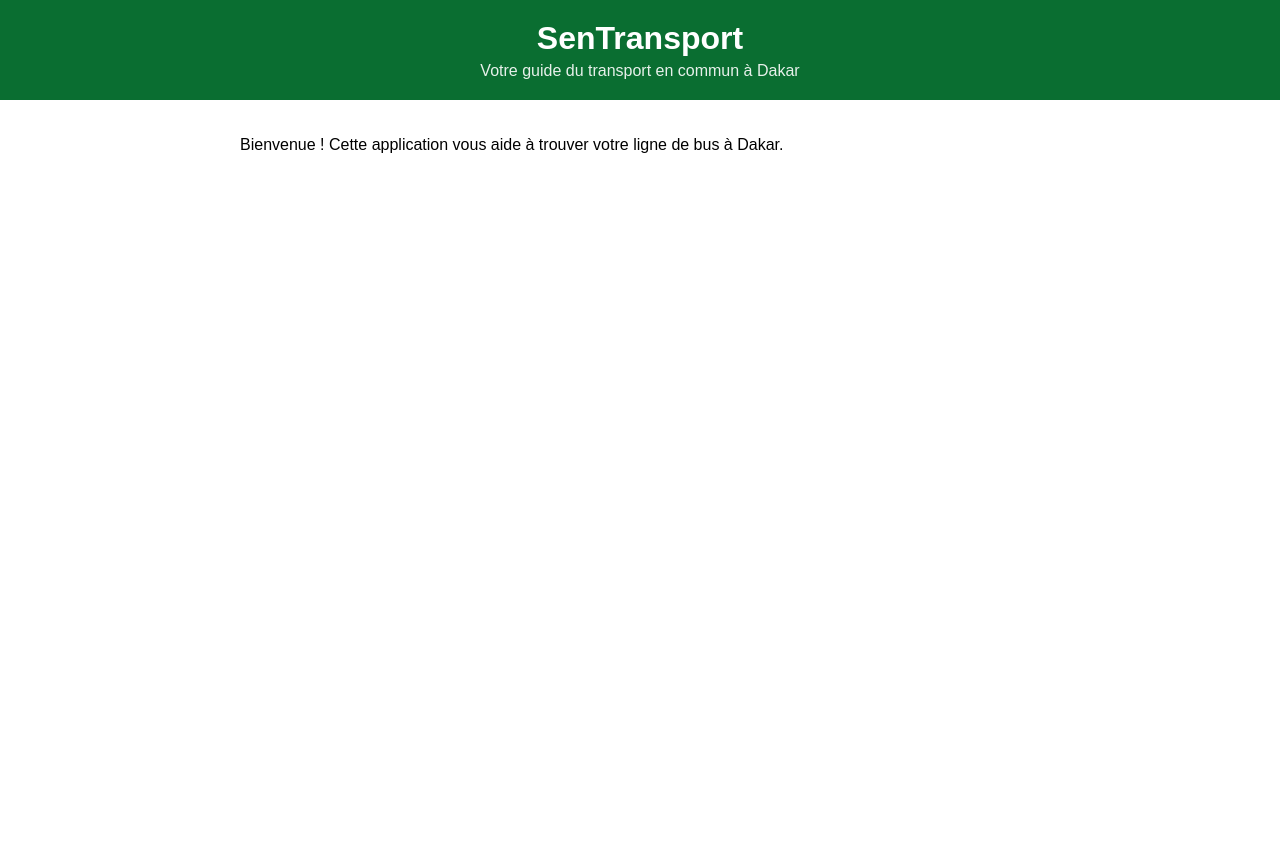
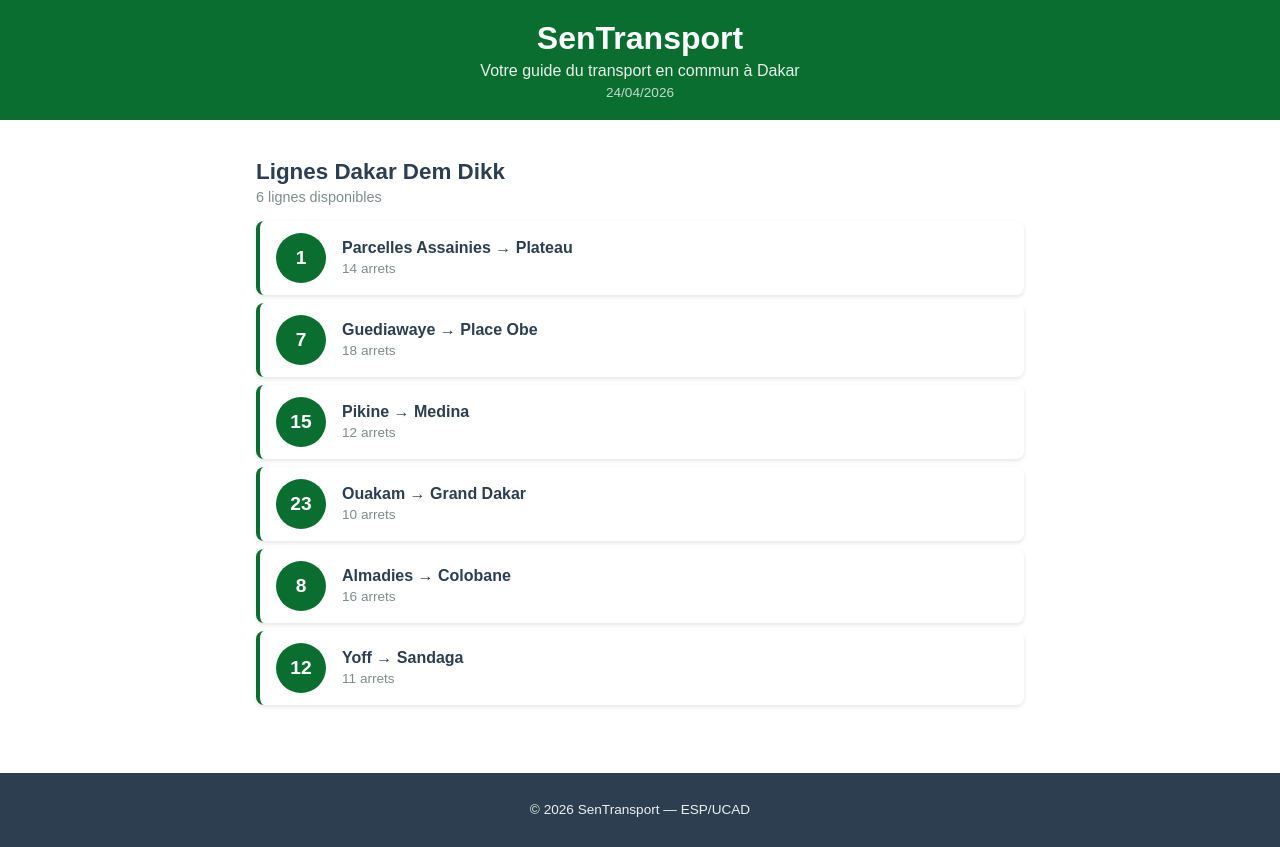
Before and after one commit to Mahamat-Khalifa/sentransport, a React (Create React App) app: page / in a window 1280 px wide. Before the commit the page ends 800 px from the top, so only its background shows below. Built offline with nearby package versions, Linux system fonts and the light colour scheme.

Commit message:
Lab 2 : composants statiques LigneBus et ListeLignes

```diff
--- a/src/App.css
+++ b/src/App.css
@@ -8,3 +8,11 @@
   max-width: 800px;
   margin: 0 auto;
 }
+
+/* Ajouter à la fin de App.css */
+.stats-container {
+  display: flex;
+  flex-wrap: wrap;
+  justify-content: center;
+  margin-top: 20px;
+}
--- a/src/App.js
+++ b/src/App.js
@@ -1,18 +1,33 @@
 import './App.css';
 import Header from './Header';
+import ListeLignes from './ListeLignes';
+import Footer from './Footer';
 
 function App() {
+
+  const lignes = [
+    { id: 1, numero: "1", depart: "Parcelles Assainies", arrivee: "Plateau", arrets: 14 },
+    { id: 2, numero: "7", depart: "Guediawaye", arrivee: "Place Obe", arrets: 18 },
+    { id: 3, numero: "15", depart: "Pikine", arrivee: "Medina", arrets: 12 },
+    { id: 4, numero: "23", depart: "Ouakam", arrivee: "Grand Dakar", arrets: 10 },
+    { id: 5, numero: "8", depart: "Almadies", arrivee: "Colobane", arrets: 16 },
+    { id: 6, numero: "12", depart: "Yoff", arrivee: "Sandaga", arrets: 11 },
+  ];
+
   return (
     <div className="App">
+
       <Header />
+
       <main className="contenu">
-        <p>
-          Bienvenue ! Cette application vous aide à trouver
-          votre ligne de bus à Dakar.
-        </p>
+        <ListeLignes lignes={lignes} />
       </main>
+
+      <Footer />
+
     </div>
   );
+
 }
 
 export default App;
--- /dev/null
+++ b/src/Footer.css
@@ -0,0 +1,8 @@
+.footer {
+  background-color: #2c3e50;
+  color: #ecf0f1;
+  text-align: center;
+  padding: 16px;
+  margin-top: 40px;
+  font-size: 0.85rem;
+}
--- /dev/null
+++ b/src/Footer.js
@@ -0,0 +1,13 @@
+import './Footer.css';
+
+function Footer() {
+
+  return (
+    <footer className="footer">
+      <p>&copy; 2026 SenTransport &mdash; ESP/UCAD</p>
+    </footer>
+  );
+
+}
+
+export default Footer;
--- a/src/Header.css
+++ b/src/Header.css
@@ -15,3 +15,10 @@
   font-size: 1rem;
   opacity: 0.9;
 }
+
+
+.header-date {
+  margin: 5px 0 0 0;
+  font-size: 0.85rem;
+  opacity: 0.75;
+}
--- a/src/Header.js
+++ b/src/Header.js
@@ -1,12 +1,14 @@
 import './Header.css';
 
 function Header() {
+   const dateAujourdhui = new Date().toLocaleDateString('fr-FR');
   return (
     <header className="header">
       <h1 className="header-titre">SenTransport</h1>
       <p className="header-soustitre">
         Votre guide du transport en commun à Dakar
       </p>
+      <p className="header-date">{dateAujourdhui}</p>
     </header>
   );
 }
--- /dev/null
+++ b/src/LigneBus.css
@@ -0,0 +1,49 @@
+.ligne-bus {
+  display: flex;
+  align-items: center;
+  padding: 12px 16px;
+  margin: 8px 0;
+  background-color: #ffffff;
+  border-radius: 8px;
+  border-left: 4px solid #0a6e31;
+  box-shadow: 0 2px 4px rgba(0, 0, 0, 0.1);
+  cursor: pointer;
+  transition: transform 0.2s, box-shadow 0.2s;
+}
+
+.ligne-bus:hover {
+  transform: translateX(4px);
+  box-shadow: 0 4px 8px rgba(0, 0, 0, 0.15);
+}
+
+.ligne-numero {
+  background-color: #0a6e31;
+  color: white;
+  font-weight: bold;
+  font-size: 1.2rem;
+  width: 50px;
+  height: 50px;
+  border-radius: 50%;
+  display: flex;
+  align-items: center;
+  justify-content: center;
+  margin-right: 16px;
+  flex-shrink: 0;
+}
+
+.ligne-info {
+  display: flex;
+  flex-direction: column;
+}
+
+.ligne-trajet {
+  font-size: 1rem;
+  font-weight: 600;
+  color: #2c3e50;
+}
+
+.ligne-arrets {
+  font-size: 0.85rem;
+  color: #7f8c8d;
+  margin-top: 4px;
+}
--- /dev/null
+++ b/src/LigneBus.js
@@ -0,0 +1,27 @@
+import './LigneBus.css';
+
+function LigneBus({ numero, depart, arrivee, arrets }) {
+
+  return (
+    <div className="ligne-bus">
+
+      <div className="ligne-numero">{numero}</div>
+
+      <div className="ligne-info">
+
+        <span className="ligne-trajet">
+          {depart} &rarr; {arrivee}
+        </span>
+
+        <span className="ligne-arrets">
+          {arrets} arrets
+        </span>
+
+      </div>
+
+    </div>
+  );
+
+}
+
+export default LigneBus;
--- /dev/null
+++ b/src/ListeLignes.css
@@ -0,0 +1,16 @@
+.liste-lignes {
+  padding: 0 16px;
+}
+
+.liste-titre {
+  color: #2c3e50;
+  font-size: 1.4rem;
+  margin-bottom: 4px;
+}
+
+.liste-description {
+  color: #7f8c8d;
+  font-size: 0.9rem;
+  margin-top: 0;
+  margin-bottom: 16px;
+}
--- /dev/null
+++ b/src/ListeLignes.js
@@ -0,0 +1,30 @@
+import LigneBus from './LigneBus';
+import './ListeLignes.css';
+
+function ListeLignes({ lignes }) {
+
+  return (
+    <div className="liste-lignes">
+
+      <h2 className="liste-titre">Lignes Dakar Dem Dikk</h2>
+
+      <p className="liste-description">
+        {lignes.length} lignes disponibles
+      </p>
+
+      {lignes.map(ligne => (
+        <LigneBus
+          key={ligne.id}
+          numero={ligne.numero}
+          depart={ligne.depart}
+          arrivee={ligne.arrivee}
+          arrets={ligne.arrets}
+        />
+      ))}
+
+    </div>
+  );
+
+}
+
+export default ListeLignes;
```
Also changed, not shown: src/Statistique.css (added, +22 -0 lines), src/Statistique.js (added, +13 -0 lines).
